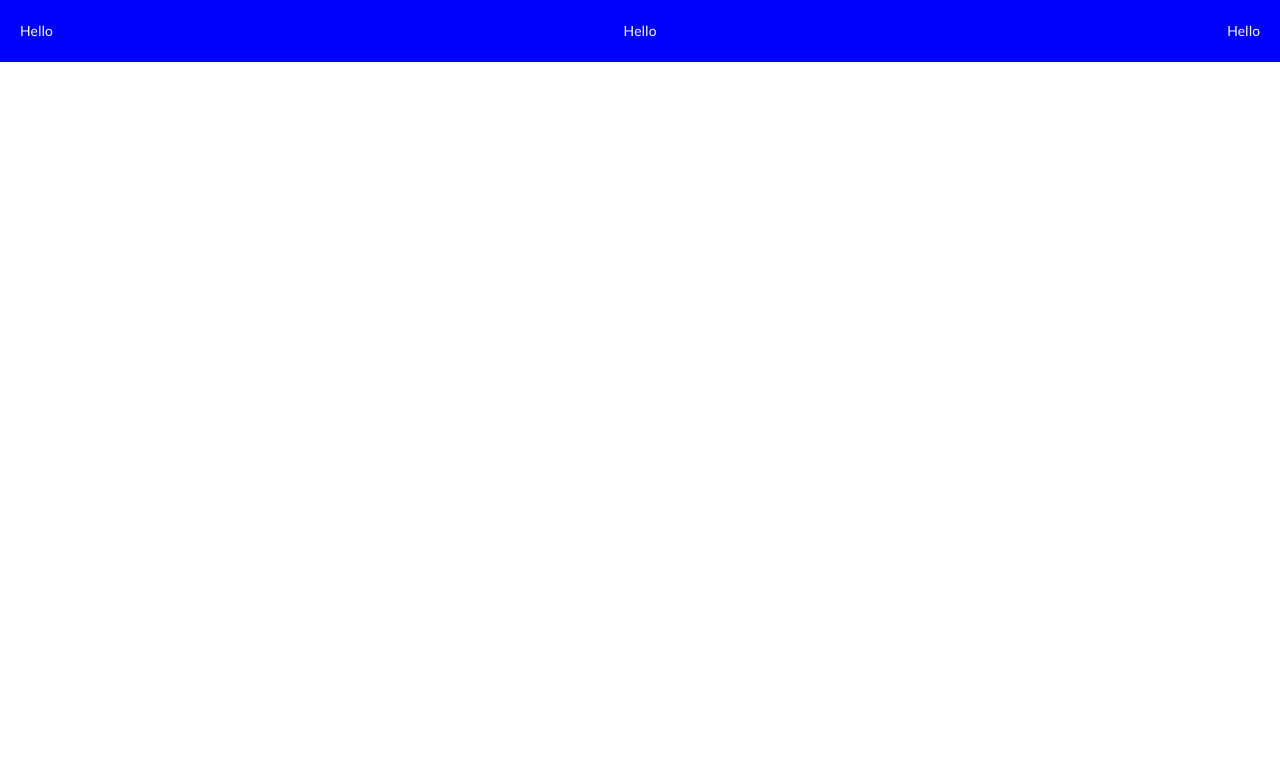
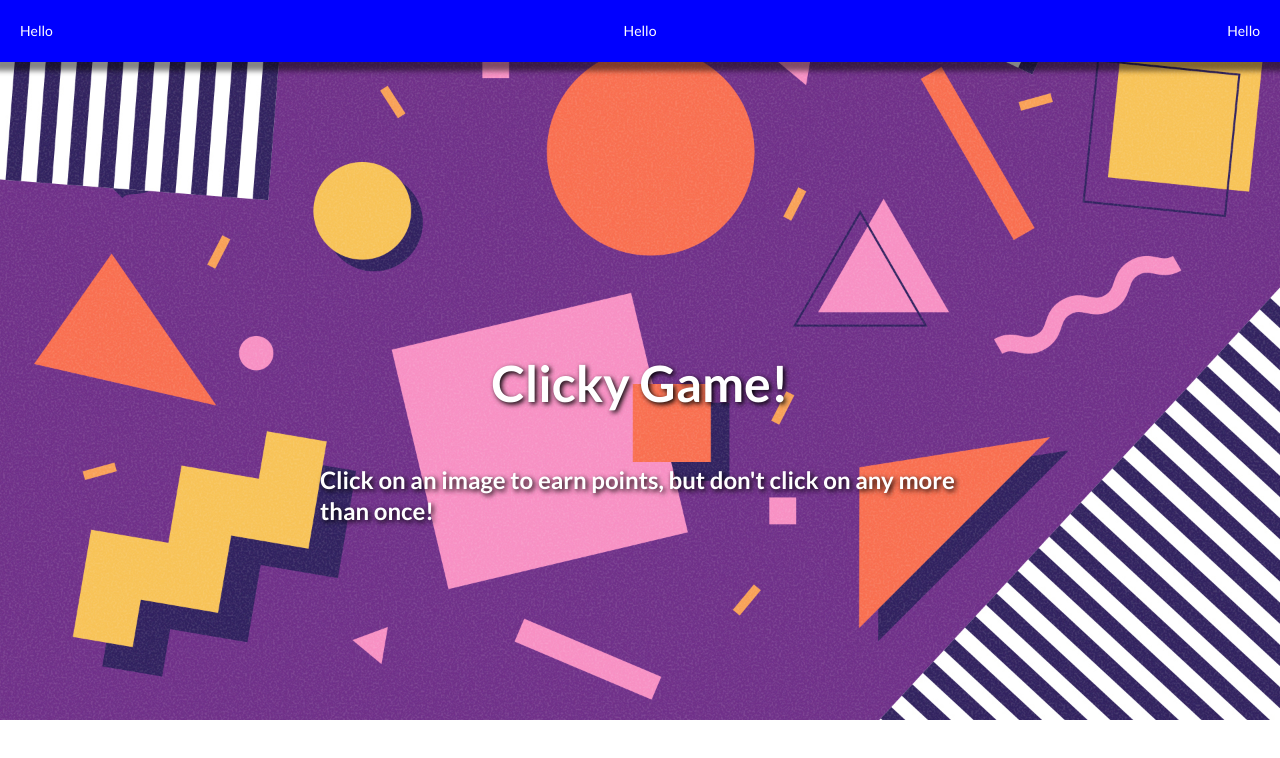
Before and after one commit to kev-luo/clickity-click, a React (Create React App) app: page / in a window 1280 px wide. Shown: the top 758 px of the page. Built offline with nearby package versions, Linux system fonts and the light colour scheme.

Commit message:
add header

```diff
--- a/src/App.js
+++ b/src/App.js
@@ -1,12 +1,14 @@
 import 'semantic-ui-css/semantic.min.css'
 
 import Navbar from './components/Navbar'
+import Header from './components/Header'
 import Pictures from './components/Pictures';
 
 function App() {
   return (
     <>
       <Navbar />
+      <Header />
       <Pictures />
     </>
   );
--- a/src/components/Header.js
+++ b/src/components/Header.js
@@ -1,9 +1,36 @@
 import React from 'react'
+
+const styles = {
+  background: {
+    width: '100%',
+    height: 'auto',
+  },
+  container: {
+    position: 'relative',
+  },
+  title: {
+    top: '50%',
+    left: '50%',
+    fontSize: 50,
+  },
+  subtitle: {
+    top: '65%',
+    left: '50%',
+  },
+  text: {
+    position: 'absolute',
+    transform: 'translate(-50%, -50%)',
+    color: 'white',
+    textShadow: '2px 2px 5px black'
+  }
+}
 
 export default function Header() {
   return (
-    <div>
-
+    <div style={styles.container}>
+      <img style={styles.background} src={`${process.env.PUBLIC_URL}/background.jpg`} alt="background" />
+      <h1 style={{...styles.title, ...styles.text}}>Clicky Game!</h1>
+      <h2 style={{...styles.subtitle, ...styles.text}}>Click on an image to earn points, but don't click on any more than once!</h2>
     </div>
   )
 }
--- a/src/components/Navbar.js
+++ b/src/components/Navbar.js
@@ -8,7 +8,9 @@ const styles={
     padding: '1.5rem 20px',
     color: 'white',
     position: 'fixed',
-    width: '100%'
+    width: '100%',
+    boxShadow: '0px 4px 5px 5px rgba(0,0,0,0.48)',
+    zIndex:'1'
   }
 }
 
@@ -19,6 +21,5 @@ export default function Navbar() {
       <div>Hello</div>
       <div>Hello</div>
     </nav>
-
   );
 }
```
Also changed, not shown: public/background.jpg (added).
